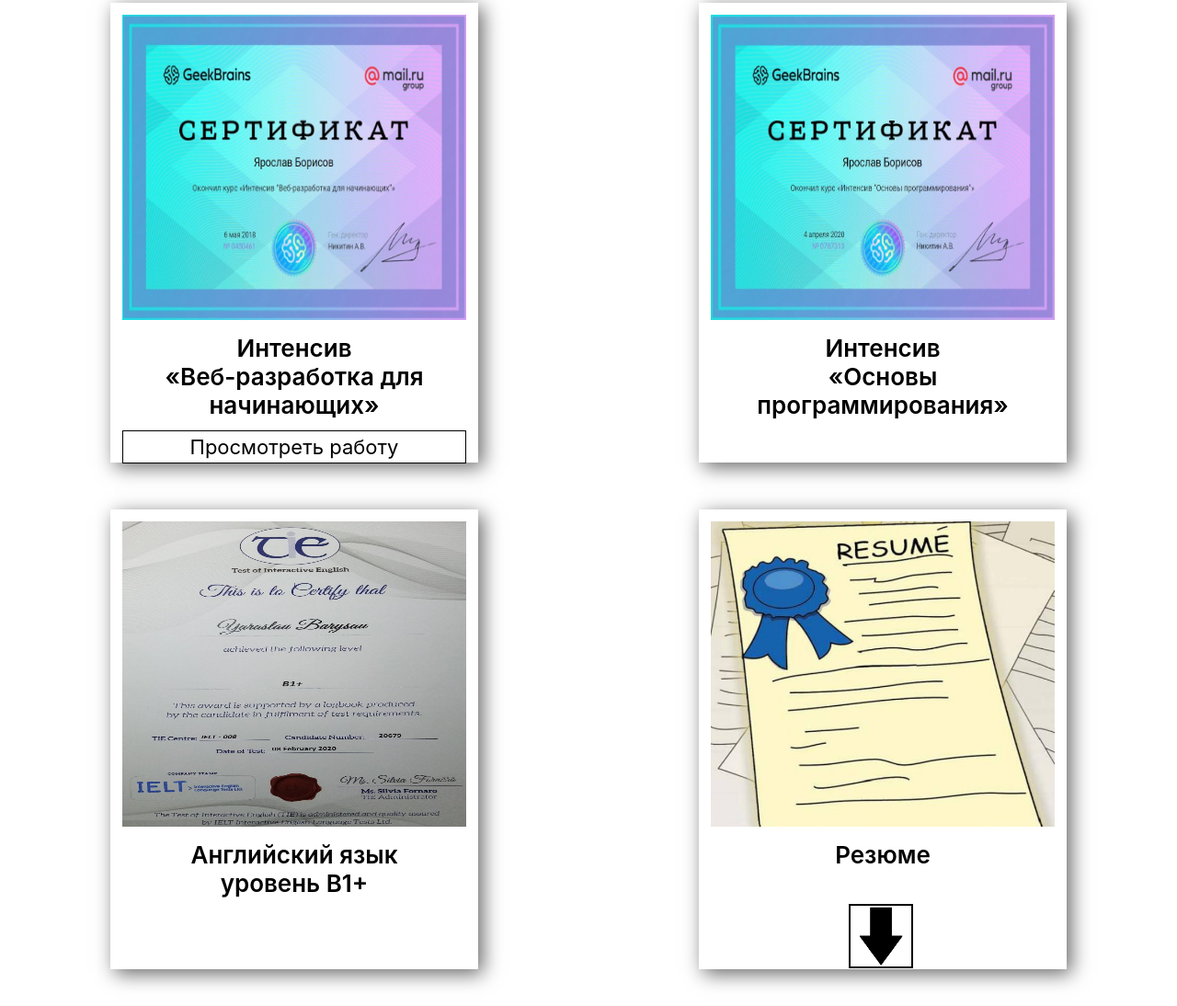
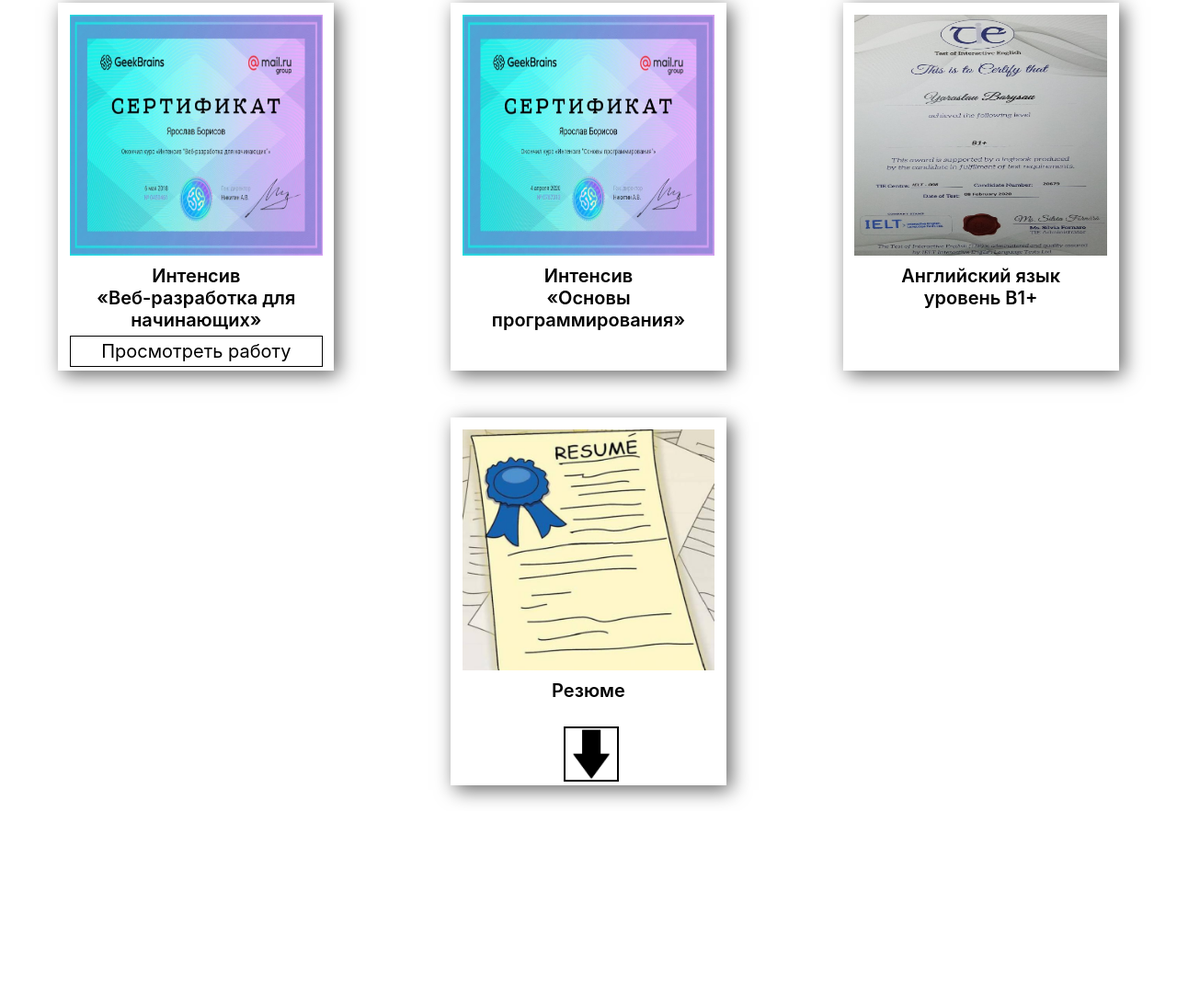
Before and after one commit to MirniyPirojok/MyPage, a plain HTML site: page index.html in a window 1280 px wide. Shown: the part 887-1981 px from the top of the page at 92% size. After the commit the page ends 1769 px from the top, so only its background shows below. Drawn offline with Linux system fonts and the light colour scheme.

Commit message:
change card size

```diff
--- a/style.css
+++ b/style.css
@@ -73,16 +73,16 @@ h1 {
     margin: 2%;
     display: inline-block;
     padding: 1% 1%;
-    width: 400px;
-    height: 500px;
+    width: 300px;
+    height: 400px;
 }
 
 .card:hover {
     box-shadow: 20px 20px 40px rgba(0, 0, 0, 0.7);
     margin: 2%;
     padding: 1% 1%;
-    width: 400px;
-    height: 500px;
+    width: 300px;
+    height: 400px;
 }
 
 .card-image {
@@ -91,17 +91,17 @@ h1 {
 }
 
 .card-title {
-    font-size: 26px;
+    font-size: 20px;
     text-align: center;
     font-weight: 600;
-    margin-top: 3%;
+    margin-top: 2%;
     color: black;
 }
 
 .ref {
     border: 1px solid black;
-    font-size: 22px;
-    margin-top: 3%;
+    font-size: 20px;
+    margin-top: 2%;
     text-align: center;
     padding: 4px;
 }
@@ -127,8 +127,8 @@ h1 {
     border: 2px solid black;
     background-image:url(img/icons/icon_download.png);
     background-size: cover;
-    width:70px;
-    height:70px;
+    width:60px;
+    height:60px;
     display:inline-block;
     margin: 10% 40%;
 }
```
